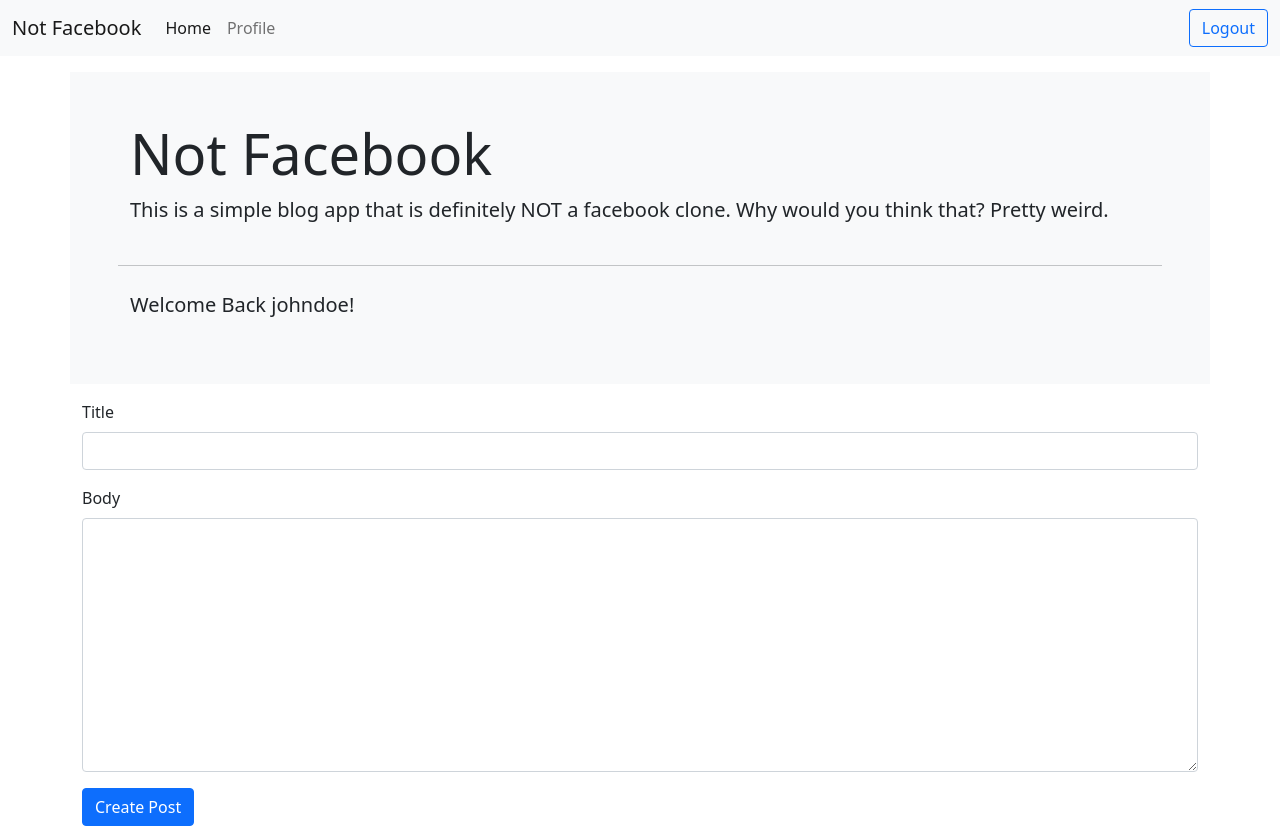
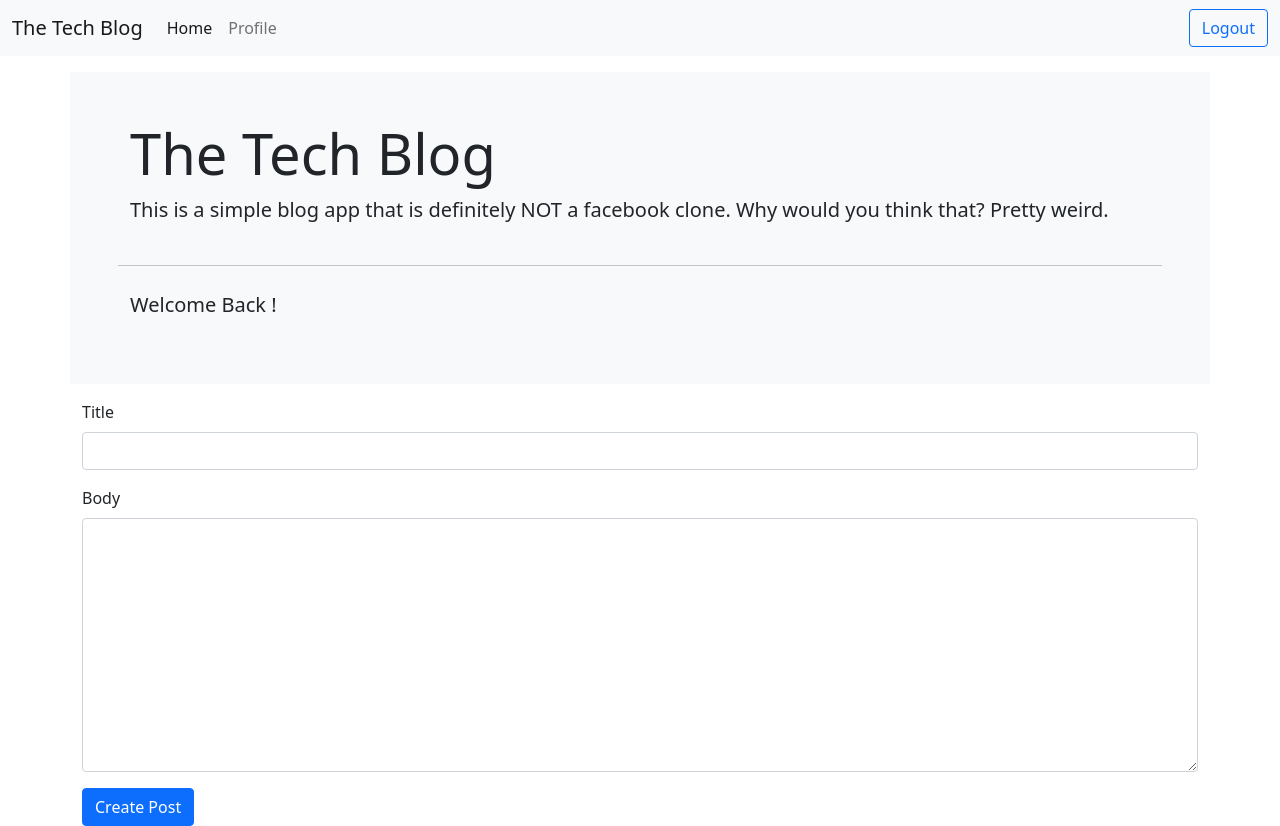
Before and after one commit to LohasOT/TechBlog, a website: page public/index.html in a window 1280 px wide. Drawn offline with nearby package versions, Linux system fonts and the light colour scheme; no server answers.

Commit message:
changed names

```diff
--- a/package.json
+++ b/package.json
@@ -24,6 +24,7 @@
     "express": "^4.17.2",
     "jsonwebtoken": "^8.5.1",
     "mysql2": "^2.3.3",
+    "nodemon": "^2.0.15",
     "passport": "^0.4.1",
     "passport-jwt": "^4.0.0",
     "passport-local-sequelize": "^0.9.0",
--- a/public/index.html
+++ b/public/index.html
@@ -13,7 +13,7 @@
 <body>
   <nav class="navbar navbar-expand-lg navbar-light bg-light">
     <div class="container-fluid">
-      <a class="navbar-brand" href="#">Not Facebook</a>
+      <a class="navbar-brand" href="#">The Tech Blog</a>
       <button class="navbar-toggler" type="button" data-bs-toggle="collapse" data-bs-target="#navbarSupportedContent"
         aria-controls="navbarSupportedContent" aria-expanded="false" aria-label="Toggle navigation">
         <span class="navbar-toggler-icon"></span>
@@ -33,11 +33,11 @@
   </nav>
   <div class="container">
     <div class="row bg-light p-5 rounded-lg mb-3 mt-3">
-      <h1 class="display-4">Not Facebook</h1>
+      <h1 class="display-4">The Tech Blog</h1>
       <p class="lead">This is a simple blog app that is definitely NOT a facebook clone. Why would you think that?
         Pretty weird.</p>
       <hr class="my-4">
-      <p class="lead">Welcome Back <span id="username">johndoe</span>!</p>
+      <p class="lead">Welcome Back <span id="username"></span>!</p>
     </div>
     <div class="row">
       <form>
```
Also changed, not shown: 1 other file.
